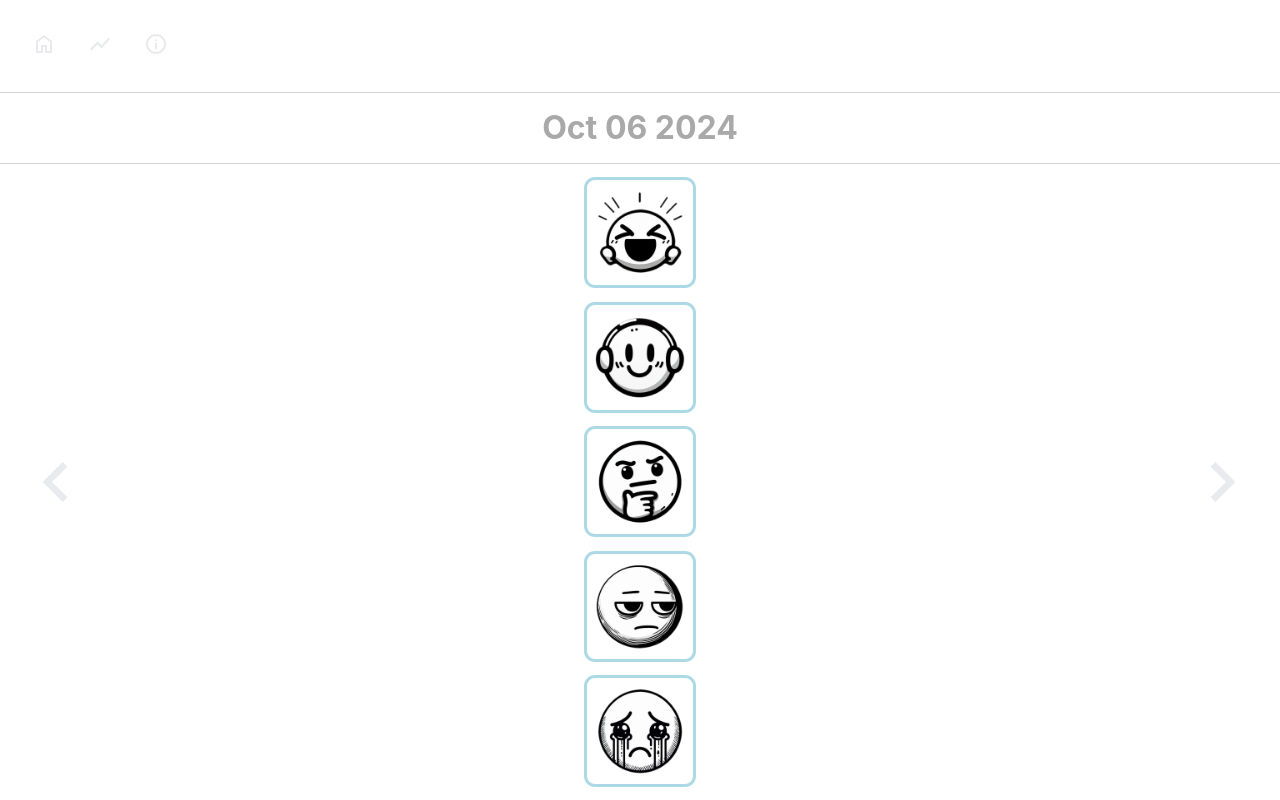
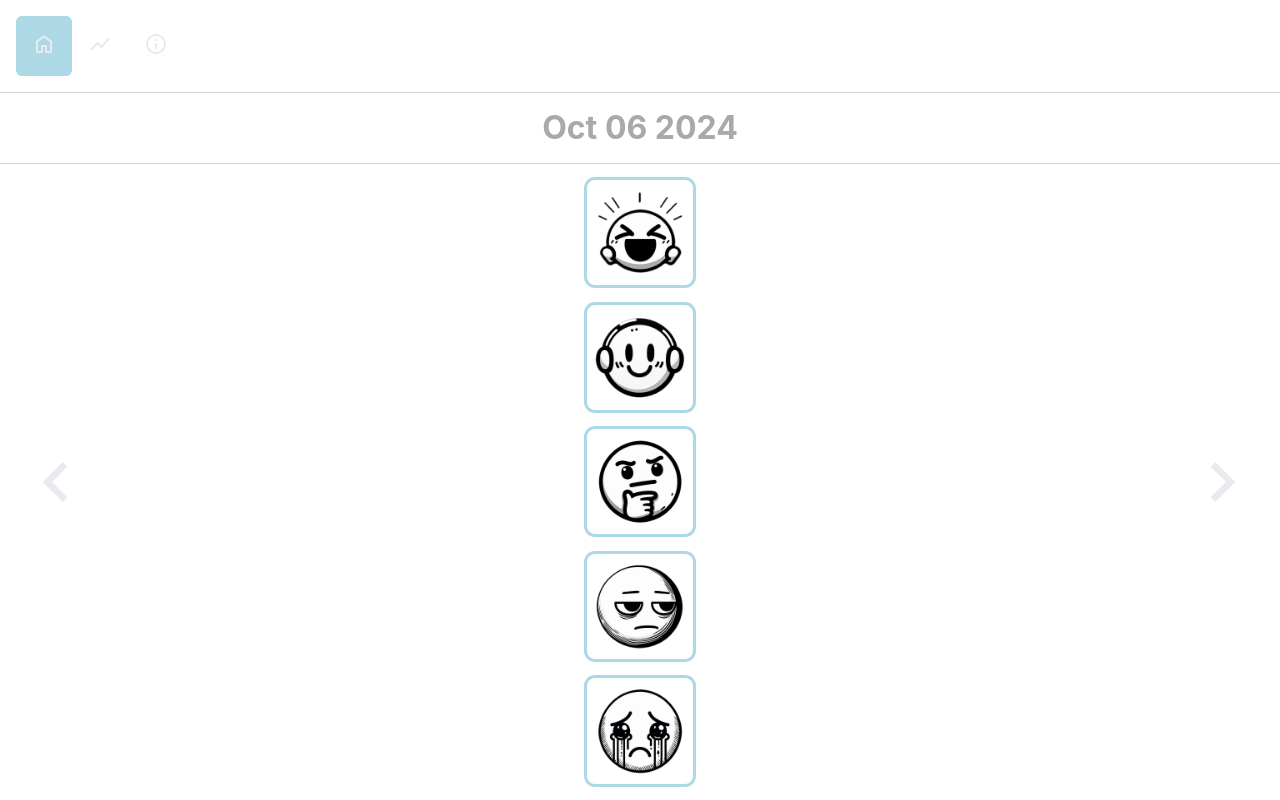
Before and after one commit to best-yuriy/happy-grant-app, a React (Create React App) app: page / in a window 1280 px wide. Built offline with nearby package versions, Linux system fonts and the light colour scheme.

Commit message:
feat: highlight current nav item

```diff
--- a/src/App.css
+++ b/src/App.css
@@ -31,9 +31,13 @@
   text-decoration: none;
 }
 
-.nav-item:hover {
+.nav-item:hover, .nav-item.active {
   background-color: lightblue;
   border-radius: 10%;
+}
+
+.nav-item:hover img {
+  filter: invert(42%);
 }
 
 .App #main-content {
--- a/src/App.js
+++ b/src/App.js
@@ -1,5 +1,5 @@
 import './App.css';
-import { BrowserRouter, Link, Route, Routes } from 'react-router-dom';
+import { BrowserRouter, NavLink, Route, Routes } from 'react-router-dom';
 import DayHappinessPrompt from './components/DayHappinessPrompt';
 import HappinessStats from './components/HappinessStats';
 import NavHome from './assets/nav-home.svg'
@@ -12,9 +12,9 @@ function App() {
     <div className="App">
       <BrowserRouter>
         <nav>
-          <Link to="/" className="nav-item"><img src={NavHome} alt='home'/></Link>
-          <Link to="/stats" className="nav-item"><img src={NavStats} alt='stats'/></Link>
-          <Link to="/info" className="nav-item"><img src={NavInfo} alt='info'/></Link>
+          <NavLink to="/" className="nav-item"><img src={NavHome} alt='home'/></NavLink>
+          <NavLink to="/stats" className="nav-item"><img src={NavStats} alt='stats'/></NavLink>
+          <NavLink to="/info" className="nav-item"><img src={NavInfo} alt='info'/></NavLink>
         </nav>
         <div id="main-content">
           <Routes>
```
